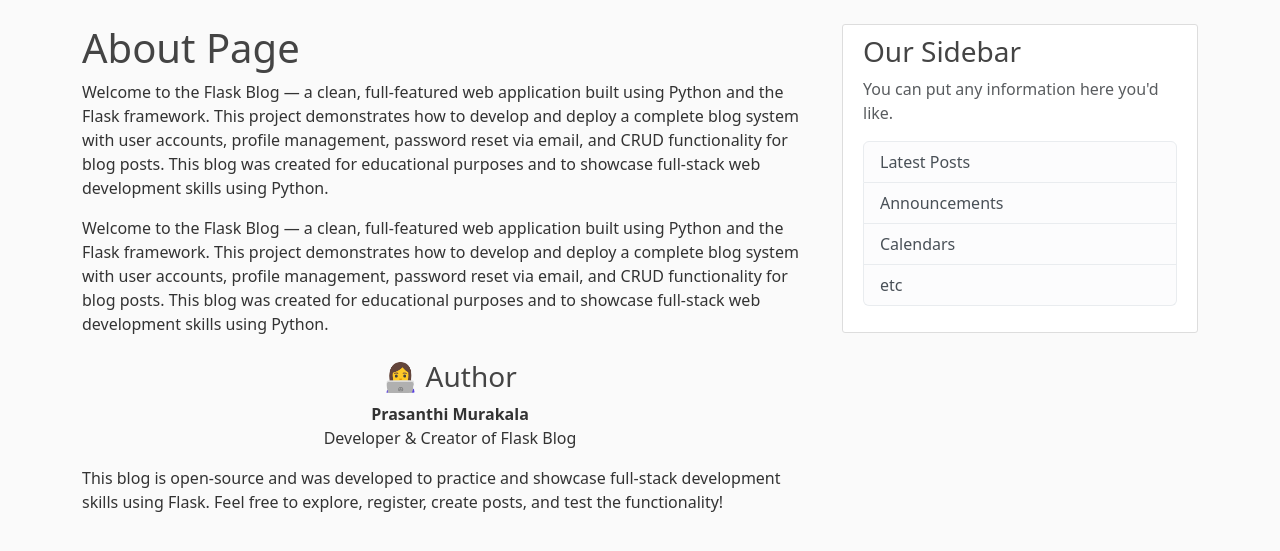
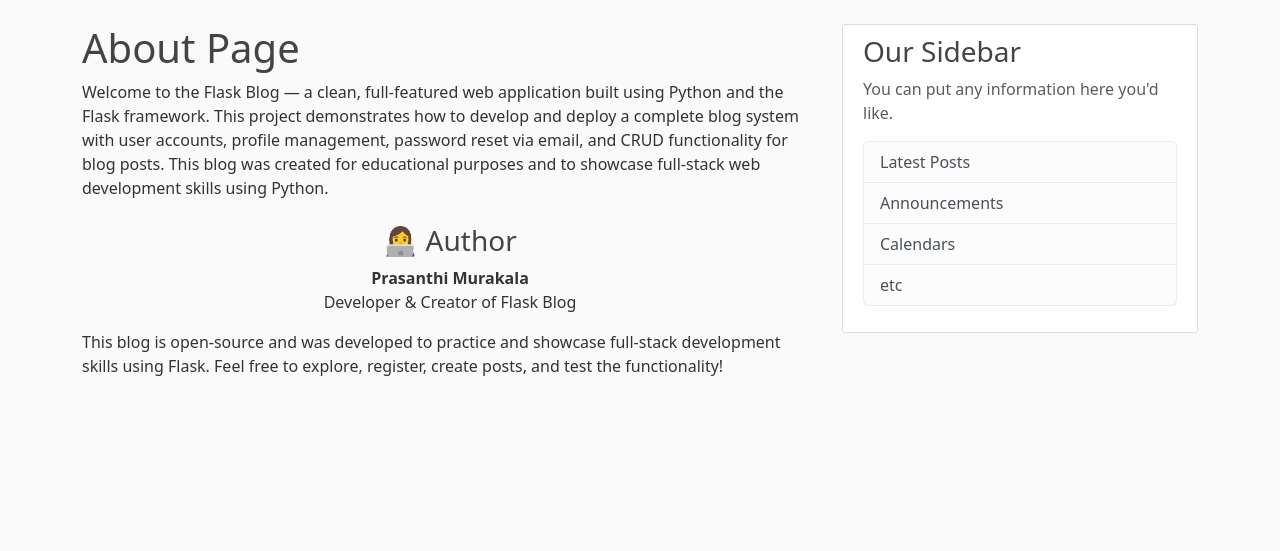
Before and after one commit to prassu03/Flask_Blog, a Flask app: page /about in a window 1280 px wide. Shown: the part 56-607 px from the top of the page. Run offline with Flask 3, Linux system fonts and the light colour scheme.

Commit message:
about.html

```diff
--- a/flaskblog/templates/about.html
+++ b/flaskblog/templates/about.html
@@ -4,9 +4,7 @@
     <p>Welcome to the Flask Blog — a clean, full-featured web application built using Python and the Flask framework. This project demonstrates how to develop and deploy a complete blog system with user accounts, profile management, password reset via email, and CRUD functionality for blog posts.
 This blog was created for educational purposes and to showcase full-stack web development skills using Python.</p>
 
-    <p>Welcome to the Flask Blog — a clean, full-featured web application built using Python and the Flask framework. This project demonstrates how to develop and deploy a complete blog system with user accounts, profile management, password reset via email, and CRUD functionality for blog posts.
 
-This blog was created for educational purposes and to showcase full-stack web development skills using Python.</p>
     <div class="text-center mt-4">
   <h3>👩‍💻 Author</h3>
   <p><strong>Prasanthi Murakala</strong><br>
```
